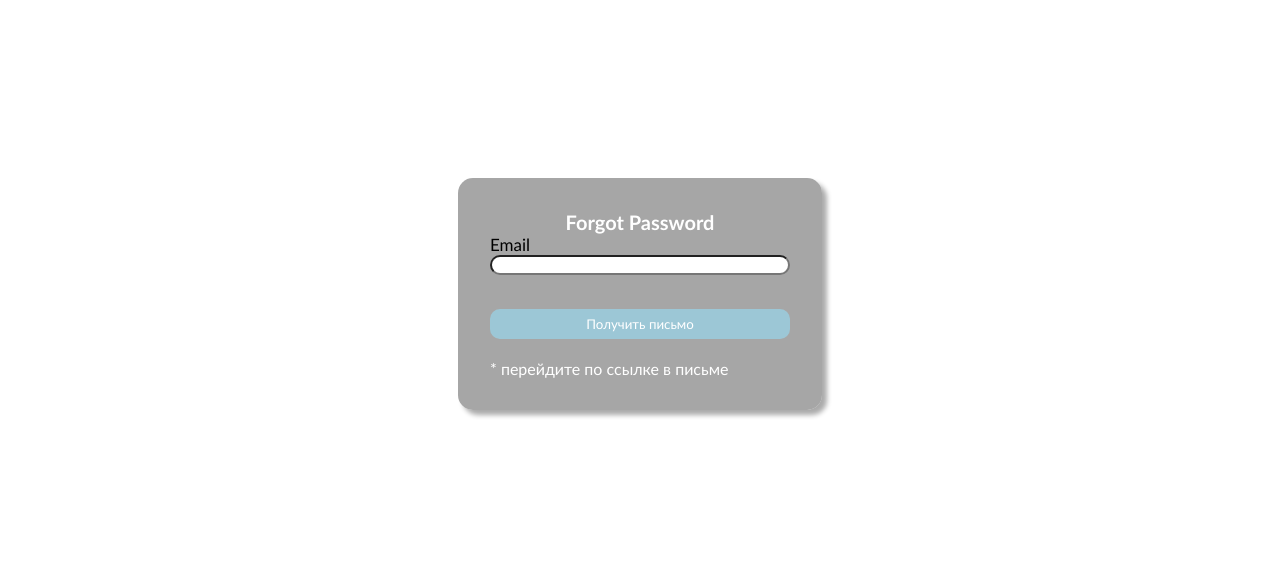
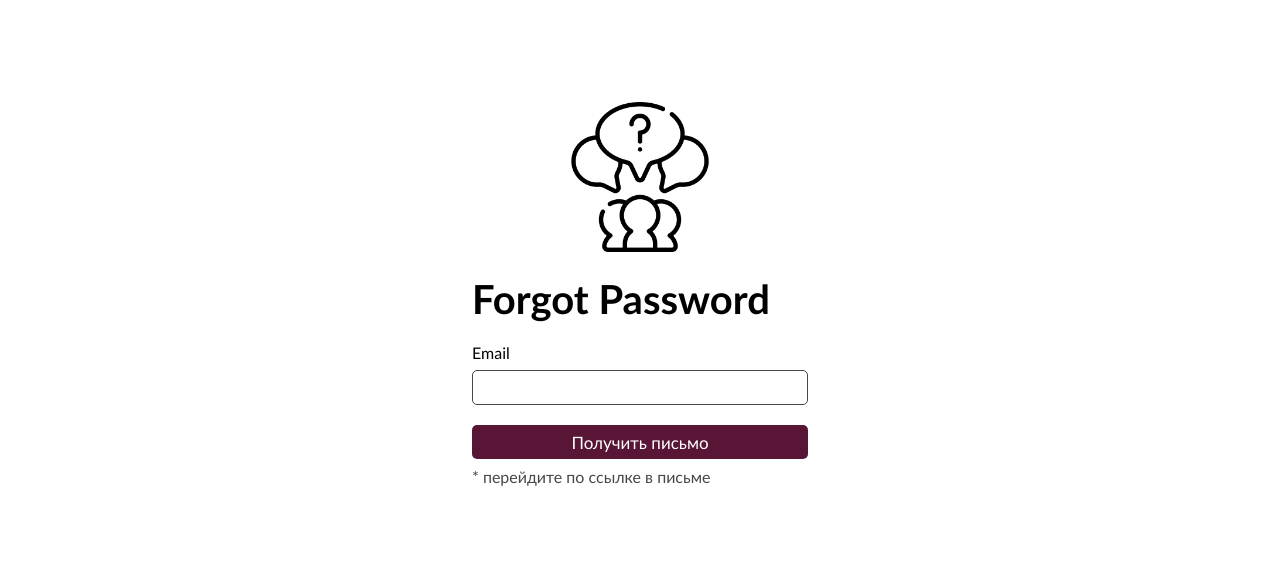
Before and after one commit to CurlyBattery/reviews-svelte, a SvelteKit app: page /forgot-password in a window 1280 px wide. Shown: the part 136-704 px from the top of the page. Built offline with nearby package versions, Linux system fonts and the light colour scheme; no server answers.

Commit message:
feat: (forgot-password) style

```diff
--- a/src/routes/+layout.svelte
+++ b/src/routes/+layout.svelte
@@ -16,7 +16,7 @@
         <a href="/"><img alt="The project logo" src={logo} /></a>
         {#if !page.data.user}
             <ul>
-                <li><a href="/register">Start Now</a></li>
+                <li><a href="/register" class="register">Start Now</a></li>
                 <li><a href="/login">Sign In</a></li>
             </ul>
         {/if}
@@ -25,6 +25,8 @@
             <ul>
                 {#if page.data.user.role === 'Admin'}
                     <li><a href="/admin">Admin</a></li>
+                {:else}
+                    <li><a href="/reviews/my">My Reviews</a></li>
                 {/if}
             </ul>
             <form action="/logout" method="POST" use:enhance>
@@ -77,7 +79,7 @@
     a:hover {
         color: #ffffff;
     }
-    li:first-child a{
+    li:first-child .register{
         display: inline-block;
         color: #b9b9b9;
         background: #363636;
@@ -85,7 +87,7 @@
         border: 1px solid white;
         border-radius: 5px;
     }
-    li:first-child a:hover{
+    li:first-child .register:hover{
         background-color: #581535FF;
         color: white;
         border: 1px solid #474747;
--- a/src/routes/forgot-password/+page.svelte
+++ b/src/routes/forgot-password/+page.svelte
@@ -1,6 +1,7 @@
 <script lang="ts">
     import {enhance} from '$app/forms';
     import {Button, Snackbar} from "svelte-mui";
+    import logo from "$lib/assets/favicon.png";
 
     let email = $state('');
 
@@ -16,14 +17,15 @@
 
 </script>
 
-<div class="container">
-    <div class="form-container">
-        <h1>Forgot Password</h1>
+<div class="main-container">
+    <div class="forgot-box">
+        <p><img alt="The project logo" src={logo} /></p>
+        <h2>Forgot Password</h2>
         <form action="?/forgotPassword" method="POST" use:enhance>
-            <label>
-                Email
+            <div class="user-box">
+                <label>Email</label>
                 <input type="email" name="email" bind:value={email}>
-            </label>
+            </div>
 
             <button type="submit">Получить письмо</button>
             <span>* перейдите по ссылке в письме</span>
@@ -39,62 +41,84 @@
 </Snackbar>
 
 <style>
-    .container {
+    .main-container {
+        padding: 2em;
+        height: 100%;
         display: flex;
         flex-direction: column;
+        justify-content: center;
         align-items: center;
-        justify-content: center;
-        height: 100%;
+        width: 100%;
+        background: #ffffff;
     }
-    .form-container {
+    .forgot-box {
+        width: 50%;
+        height: auto;
         display: flex;
         flex-direction: column;
-        align-items: center;
-        justify-content: center;
+        row-gap: 20px;
+        max-width: 400px;
+        border: none;
         padding: 2em;
-        background-color: rgba(128, 128, 128, 0.7);
-        border-radius: 15px;
-        box-shadow: 5px 5px 5px #ababab;
     }
-    h1 {
-        color: white;
-        font-size: 20px;
-        font-weight: bold;
+    h2 {
+        font-size: 2.5em;
     }
     form {
-        display: flex;
-        width: 300px;
-        flex-direction: column;
-        row-gap: 20px;
-    }
-    label {
+        font-size: 1em;
         display: flex;
         flex-direction: column;
+    }
+    .user-box  label{
+        display: block;
+        font-weight: 500;
+        margin-bottom: 8px;
+    }
+    .user-box input {
+        width: 100%;
+        height: 35px;
+        border: 1px solid #474747;
+        border-radius: 5px;
+        outline: none;
         font-size: 17px;
+        padding: 0 10px;
+        margin-bottom: 20px;
+        transition: 0.2s ease;
     }
-    input  {
-        height: 20px;
-        border-radius: 10px;
-        padding: 4px;
+    .user-box input:focus {
+        border: 1px solid #ce327c;
     }
-    input:focus  {
-        border: 1px solid #e1b43b;
+    .user-box {
+        position: relative;
     }
     button {
-        height: 30px;
-        border-radius: 10px;
-        margin-top: 1em;
-        background-color: rgba(154, 209, 229, 0.78);
+        width: 100%;
+        height: 34px;
+        border-radius: 5px;
         border: none;
-        color: white;
+        outline: none;
+        background: #581535FF;
+        color: #ffffff;
+        font-size: 17px;
+        font-weight: 500;
+        cursor: pointer;
+        margin-bottom: 8px;
+        transition: 0.3s ease;
     }
     button:hover {
-        background-color: rgba(154, 209, 229, 0.63);
-    }
-    button:active {
-        box-shadow: inset 5px 5px 5px 5px rgba(136, 136, 136, 0.67);
+        background: #ffffff;
+        border: 1px solid #581535FF;
+        color: #581535FF;
     }
     span {
-        color: white;
+        color: #474747;
+        font-size: 16px;
+    }
+    img {
+        width: 150px;
+        height: auto;
+    }
+    p {
+        text-align: center;
     }
 </style>
--- a/src/routes/login/+page.svelte
+++ b/src/routes/login/+page.svelte
@@ -42,7 +42,7 @@
             <div class="user-box">
                 <div class="password_title">
                     <label>Password</label>
-                    <a href="#">Forgot Password?</a>
+                    <a href="/forgot-password">Forgot Password?</a>
                 </div>
 
                 <input type="password" name="password" bind:value={password} required="">
@@ -50,6 +50,9 @@
 
             <button type="submit">Log in</button>
         </form>
+    </div>
+    <div class="dont_account">
+        Don't have an account yet? <a href="/register">Sign Up</a>
     </div>
 </div>
 
@@ -82,6 +85,7 @@
         border: 1px solid rgba(71, 71, 71, 0.3);
         padding: 2em;
         border-radius: 5px;
+        margin-bottom: 8px;
     }
     h2  {
         font-size: 2.5em;
--- a/src/routes/reset-password/[slug]/+page.svelte
+++ b/src/routes/reset-password/[slug]/+page.svelte
@@ -6,16 +6,92 @@
 
 </script>
 
-<h1>Reset Password</h1>
-<form action="?/resetPassword" method="POST" use:enhance>
-    <label>
-        Password
-        <input type="password" name="password" bind:value={password}>
-    </label>
-    <label>
-        Repeat Password
-        <input type="password" name="repeatPassword" bind:value={repeatPassword}>
-    </label>
+<div class="main-container">
+    <div class="reset-box">
+        <h2>Reset Password</h2>
+        <form action="?/resetPassword" method="POST" use:enhance>
+            <div class="user-box">
+                <label>Password</label>
+                <input type="password" name="password" bind:value={password}>
+            </div>
+            <div class="user-box">
+                <label>Repeat Password</label>
+                <input type="password" name="repeatPassword" bind:value={repeatPassword}>
+            </div>
 
-    <button type="submit">Change Password</button>
-</form>
+            <button type="submit">Change Password</button>
+        </form>
+    </div>
+</div>
+
+<style>
+    .main-container {
+        padding: 2em;
+        height: 100%;
+        display: flex;
+        flex-direction: column;
+        justify-content: center;
+        align-items: center;
+        width: 100%;
+        background: #ffffff;
+    }
+    .reset-box {
+        width: 50%;
+        height: auto;
+        display: flex;
+        flex-direction: column;
+        row-gap: 20px;
+        max-width: 400px;
+        border: none;
+        padding: 2em;
+    }
+    h2 {
+        font-size: 2.5em;
+    }
+    form {
+        font-size: 1em;
+        display: flex;
+        flex-direction: column;
+    }
+    .user-box  label{
+        display: block;
+        font-weight: 500;
+        margin-bottom: 8px;
+    }
+    .user-box input {
+        width: 100%;
+        height: 35px;
+        border: 1px solid #474747;
+        border-radius: 5px;
+        outline: none;
+        font-size: 17px;
+        padding: 0 10px;
+        margin-bottom: 20px;
+        transition: 0.2s ease;
+    }
+    .user-box input:focus {
+        border: 1px solid #ce327c;
+    }
+    .user-box {
+        position: relative;
+    }
+    button {
+        width: 100%;
+        height: 34px;
+        border-radius: 5px;
+        border: none;
+        outline: none;
+        background: #581535FF;
+        color: #ffffff;
+        font-size: 17px;
+        font-weight: 500;
+        cursor: pointer;
+        margin-bottom: 8px;
+        transition: 0.3s ease;
+    }
+    button:hover {
+        background: #ffffff;
+        border: 1px solid #581535FF;
+        color: #581535FF;
+    }
+</style>
--- a/src/routes/reviews/+page.svelte
+++ b/src/routes/reviews/+page.svelte
@@ -1,15 +1,96 @@
 <script lang="ts">
     import type {PageProps} from "./$types";
+    import logo from "$lib/assets/favicon.png";
+    import homeImage from "$lib/assets/home-image.png";
 
     let {data}: PageProps = $props();
 </script>
 
-<h1>Reviews</h1>
-<div>
+<div class="main-container">
     {#each data?.reviews as review}
-        <div>
-            {review.title}
+        <div class="review-card">
+            <div class="card-header">
+                <img alt="Preview Review" src={logo} />
+            </div>
+            <div class="card-body">
+                <span class="tag tag-teal">{review.category}</span>
+                <h4>{review.title}</h4>
+                <p>{review.text}</p>
+                <div class="user">
+                    <img alt="Avatar User" src={homeImage} />
+                    <div class="user-info">
+                        <h5>{review.createdAt}</h5>
+                    </div>
+                </div>
+            </div>
         </div>
     {/each}
-    <a href="/reviews/my">my</a>
 </div>
+
+<style>
+    @import url("https://fonts.googleapis.com/css2?family=Roboto&display=swap");
+
+    .main-container {
+        display: flex;
+        max-width: 700px ;
+        justify-content: flex-start;
+        flex-wrap: wrap;
+        font-family: "Roboto", sans-serif;
+        color: #10182f;
+        margin: 0 100px;
+    }
+    .review-card {
+        margin: 10px;
+        background-color: #ffffff;
+        border-radius: 10px;
+        box-shadow: 0 2px 20px rgba(0, 0, 0, 0.2);
+        overflow: hidden;
+        width: 300px;
+        height: auto;
+    }
+    .card-header img {
+        width: 100%;
+        height: 200px;
+        object-fit: cover;
+    }
+    .card-body {
+        display: flex;
+        flex-direction: column;
+        justify-content: center;
+        align-items: flex-start;
+        padding: 20px;
+        min-height: auto;
+    }
+    .tag {
+        background: #cccccc;
+        border-radius: 50px;
+        font-size: 12px;
+        margin: 0;
+        color: #ffffff;
+        padding: 2px 10px;
+        text-transform: uppercase;
+        cursor: pointer;
+    }
+    .tag-teal {
+        background-color: #47bcd4;
+    }
+
+    .card-body p{
+        font-size: 13px;
+        margin: 0 0 40px;
+    }
+    .user {
+        display: flex;
+        margin-top: auto;
+    }
+    .user img {
+        border-radius: 50%;
+        width: 40px;
+        height: 40px;
+        margin-right: 10px;
+    }
+    .user-info h5{
+        margin: 0;
+    }
+
+</style>
```
Also changed, not shown: src/routes/register/+page.svelte (+27 -1 lines), src/routes/reviews/+page.server.ts (+5 -5 lines).
